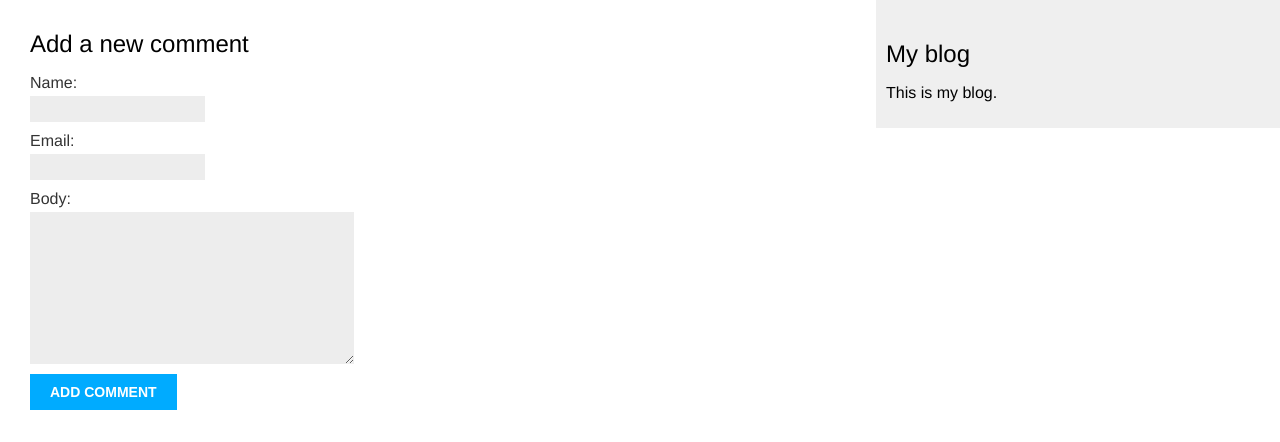
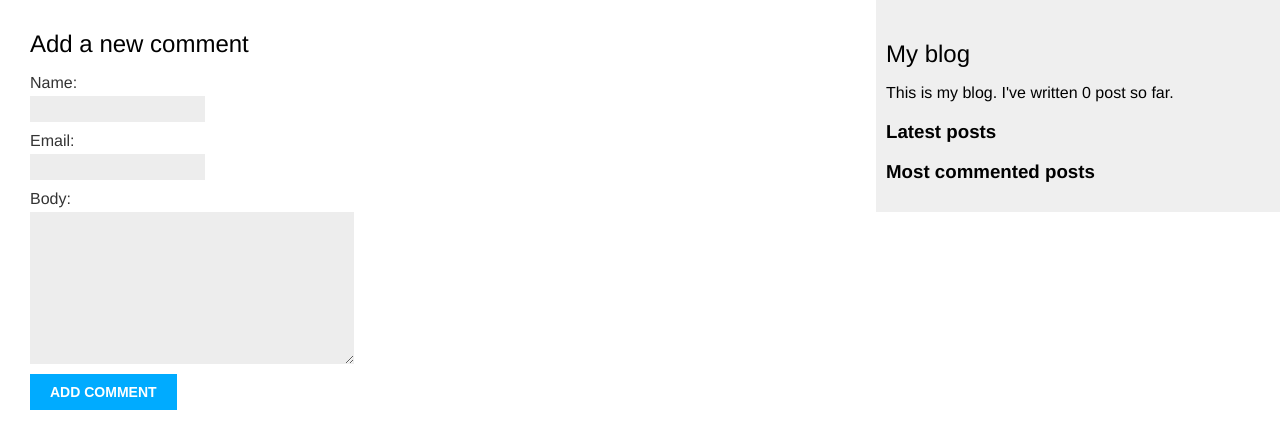
Before and after one commit to AghahowaJeffrey/django-blog-app, a Django app: template blog/templates/blog/post/comment.html in a window 1280 px wide. Shown: the top 442 px of the page. Run offline with Django 5.2, Linux system fonts and the light colour scheme; the template is opened without the code that fills it: values that come from a table or form of the project are taken from there, others are empty; parts of the project's set-up code (start-up, migrations or seed data) failed here and were passed over.

Commit message:
added custom template tags and filters

```diff
--- a/blog/templates/blog/base.html
+++ b/blog/templates/blog/base.html
@@ -1,3 +1,4 @@
+{% load blog_tags %}
 {% load static %}
 <!DOCTYPE html>
 <html>
@@ -12,7 +13,21 @@
     </div>
     <div id="sidebar">
         <h2>My blog</h2>
-        <p>This is my blog.</p>
+        <p>
+            This is my blog.
+            I've written {% total_posts %} post so far.
+        </p>
+        <h3>Latest posts</h3>
+        {% show_latest_posts 3 %}
+        <h3> Most commented posts</h3>
+        {% get_most_commented_posts as most_commented_posts %}
+        <ul>
+            {% for post in most_commented_posts %}
+                <li>
+                    <a href="{{ post.get_absolute_url }}">{{ post.title }}</a>
+                </li>
+            {% endfor %}
+        </ul>
     </div>
 </body>
 </html>
--- a/blog/templates/blog/post/detail.html
+++ b/blog/templates/blog/post/detail.html
@@ -1,11 +1,13 @@
 {% extends "blog/base.html" %}
+{% load blog_tags %}
+
 {% block title %}{{ post.title }}{% endblock %}
 {% block content %}
     <h1>{{ post.title }}</h1>
     <p class="date">
         Published {{ post.publish }} by {{ post.author }}
     </p>
-    {{ post.body|linebreaks }}
+    {{ post.body|markdown }}
     <p>
         <a href="{% url "blog:post_share" post.id %}">
             Share this post
--- /dev/null
+++ b/blog/templates/blog/post/latest_posts.html
@@ -0,0 +1,7 @@
+<ul>
+    {% for post in latest_posts %}
+        <li>
+            <a href="{{ post.get_absolute_url }}">{{ post.title }}</a>
+        </li>
+    {% endfor %}
+</ul>
--- a/blog/templates/blog/post/list.html
+++ b/blog/templates/blog/post/list.html
@@ -1,4 +1,6 @@
 {% extends "blog/base.html" %}
+{% load blog_tags %}
+
 {% block title %}My Blog{% endblock %}
 {% block content %}
     <h1>My Blog</h1>
@@ -23,7 +25,7 @@
         <p class="date">
             Published {{ post.publish }} by {{ post.author }}
         </p>
-        {{ post.body|truncatewords:30|linebreaks }}
+        {{ post.body|markdown|truncatewords_html:30 }}
     {% endfor %}
     {% include "pagination.html" with page=posts %}
 {% endblock %}
--- a/blog/templatetags/blog_tags.py
+++ b/blog/templatetags/blog_tags.py
@@ -0,0 +1,26 @@
+from django import template
+from django.utils.safestring import mark_safe
+import markdown
+from django.db.models import Count
+from ..models import Post
+
+register = template.Library()
+
+@register.simple_tag
+def total_posts():
+    return Post.published.count()
+
+@register.inclusion_tag('blog/post/latest_posts.html')
+def show_latest_posts(count=5):
+    latest_posts = Post.published.order_by('-publish')[:count]
+    return {'latest_posts': latest_posts}
+
+@register.simple_tag
+def get_most_commented_posts(count=5):
+    return Post.published.annotate(
+        total_comments=Count('comments')
+    ).order_by('-total_comments')[:count]
+
+@register.filter(name='markdown')
+def markdown_format(text):
+    return mark_safe(markdown.markdown(text))
--- a/mysite/settings.py
+++ b/mysite/settings.py
@@ -27,6 +27,7 @@ DEBUG = True
 
 ALLOWED_HOSTS = []
 
+SITE_ID = 1
 
 # Application definition
 
```
